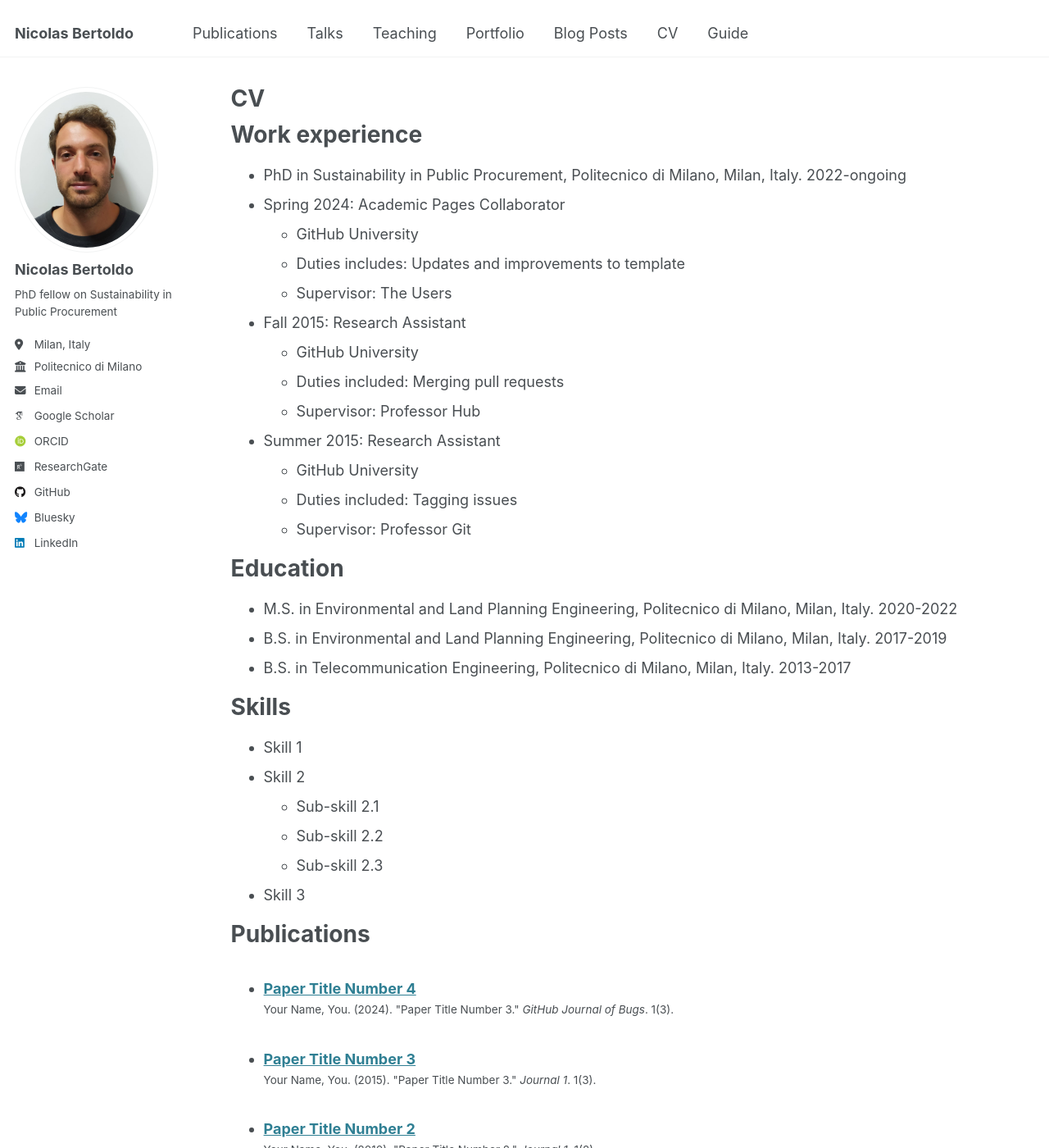
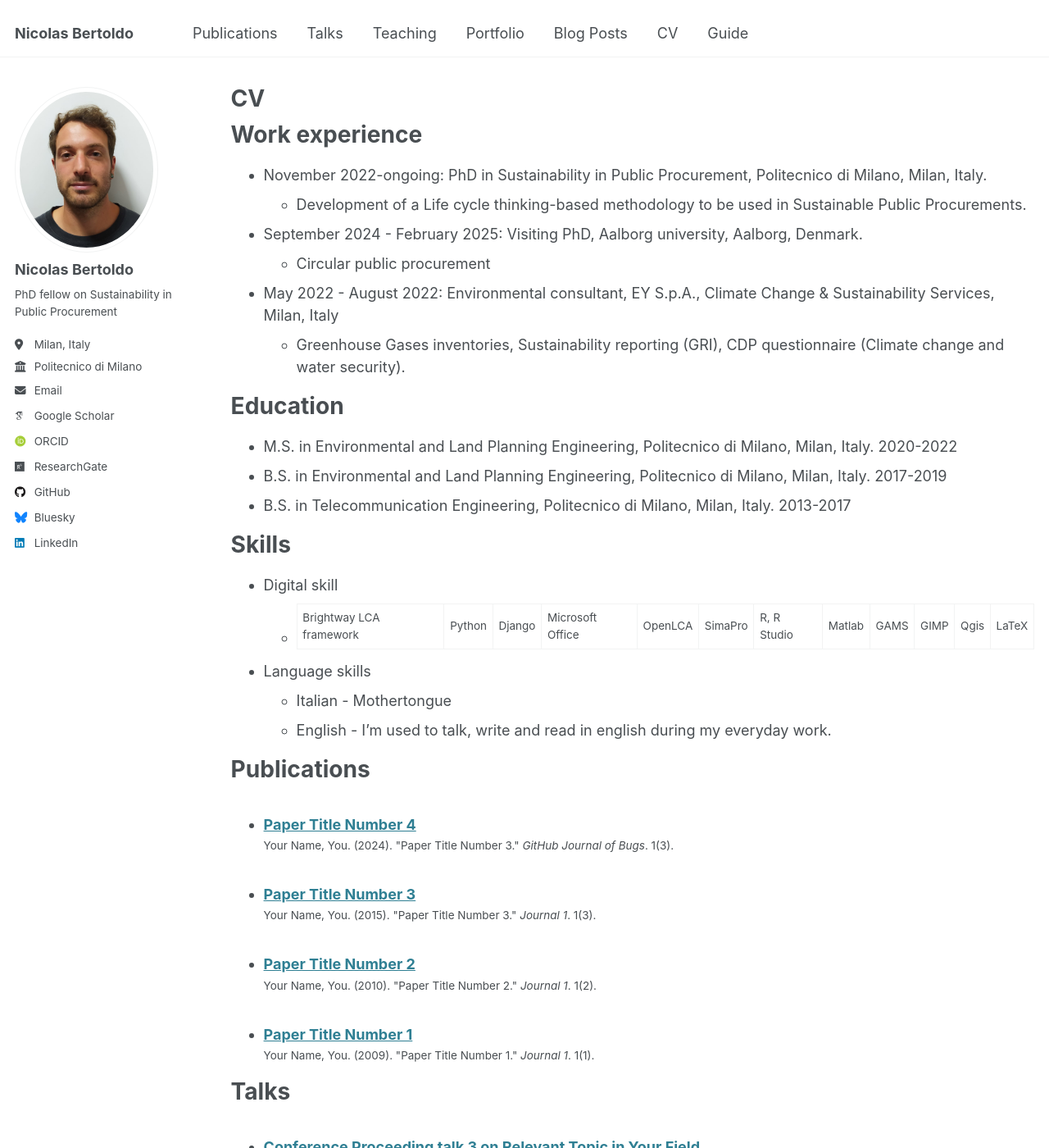
Before and after one commit to Nick-Bertoldo/Nick-Bertoldo.github.io, a Jekyll site: the page built from _pages/cv.md, in a window 1280 px wide and 1400 px high. Shown: the whole window at 82% size. Built offline with Jekyll 4.4.1, drawn with Linux system fonts in a browser that asks for light colours; some web fonts are replaced; some of the changed text lies outside the part shown.

Commit message:
Update cv.md

```diff
--- a/_pages/cv.md
+++ b/_pages/cv.md
@@ -12,21 +12,14 @@ redirect_from:
 
 Work experience
 ======
-* PhD in Sustainability in Public Procurement, Politecnico di Milano, Milan, Italy. 2022-ongoing
-* Spring 2024: Academic Pages Collaborator
-  * GitHub University
-  * Duties includes: Updates and improvements to template
-  * Supervisor: The Users
+* November 2022-ongoing: PhD in Sustainability in Public Procurement, Politecnico di Milano, Milan, Italy.
+  * Development of a Life cycle thinking-based methodology to be used in Sustainable Public Procurements.
 
-* Fall 2015: Research Assistant
-  * GitHub University
-  * Duties included: Merging pull requests
-  * Supervisor: Professor Hub
+* September 2024 - February 2025: Visiting PhD, Aalborg university, Aalborg, Denmark.
+  * Circular public procurement
 
-* Summer 2015: Research Assistant
-  * GitHub University
-  * Duties included: Tagging issues
-  * Supervisor: Professor Git
+* May 2022 - August 2022: Environmental consultant, EY S.p.A., Climate Change & Sustainability Services, Milan, Italy
+  * Greenhouse Gases inventories, Sustainability reporting (GRI), CDP questionnaire (Climate change and water security).
 
 Education
 ======
@@ -36,12 +29,11 @@ Education
 
 Skills
 ======
-* Skill 1
-* Skill 2
-  * Sub-skill 2.1
-  * Sub-skill 2.2
-  * Sub-skill 2.3
-* Skill 3
+* Digital skill
+  * Brightway LCA framework | Python | Django | Microsoft Office | OpenLCA | SimaPro | R, R Studio | Matlab |  GAMS | GIMP | Qgis | LaTeX
+* Language skills
+  * Italian - Mothertongue
+  * English - I'm used to talk, write and read in english during my everyday work.
 
 Publications
 ======
```
Also changed, not shown: other parts of _pages/cv.md (+0 -4 lines).
